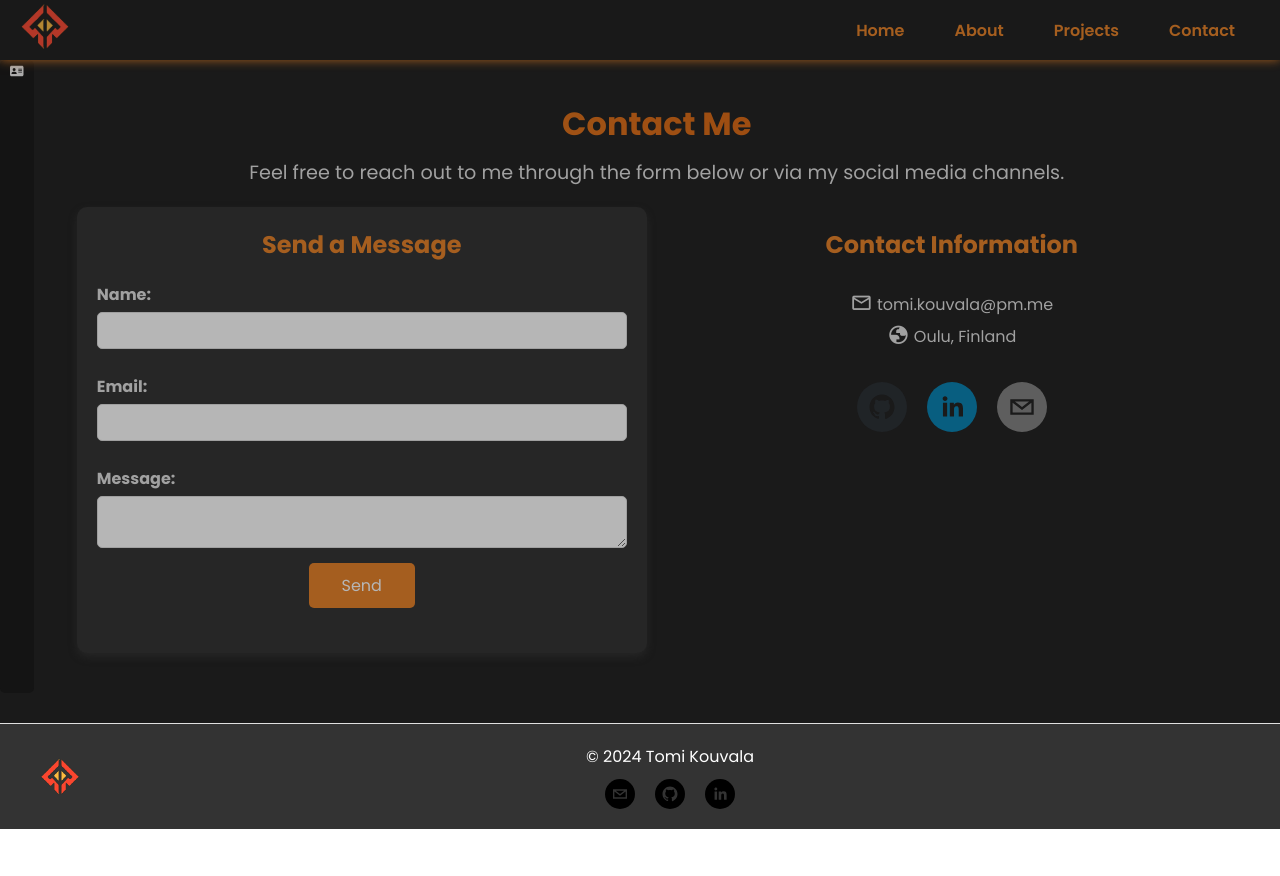
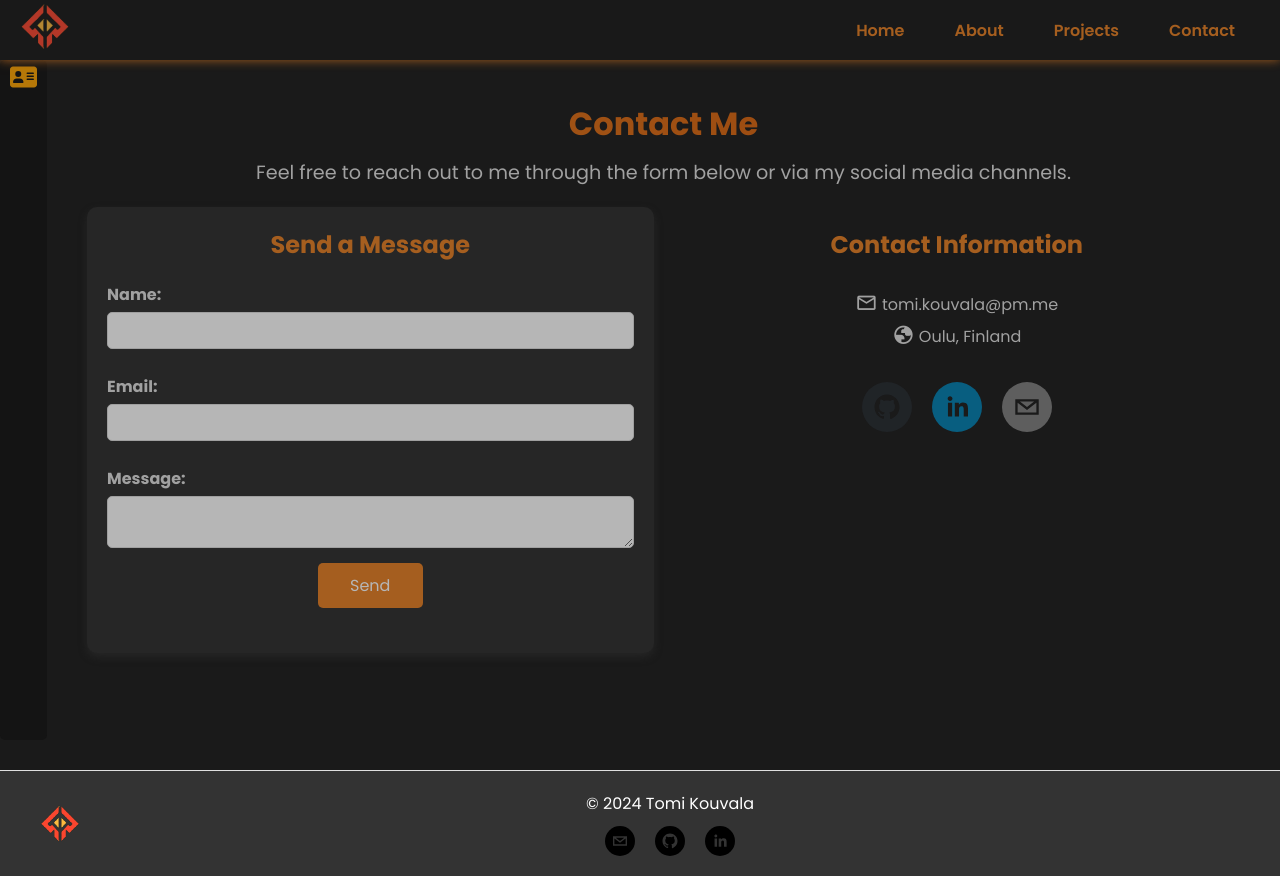
Before and after one commit to micsno/micsno.github.io, a React (Vite) app: page /#/contact in a window 1280 px wide. Before the commit the page ends 829 px from the top, so only its background shows below. Built offline with nearby package versions, Linux system fonts and the light colour scheme; a web font is replaced by a local one.

Commit message:
responsive, profile button fixing, and site min-height

```diff
--- a/index.html
+++ b/index.html
@@ -5,7 +5,8 @@
   <meta charset="UTF-8" />
   <meta name="viewport" content="width=device-width, initial-scale=1.0" />
   <meta property="og:title" content="Tomi Kouvala: Web Developer, Front-end Developer & Content Creator" />
-  <meta property="og:description" content="I'm a web developer, front-end developer and content creator from Finland. I'm passionate about creating websites and web applications that are user-friendly, accessible and visually appealing." />
+  <meta property="og:description"
+    content="I'm a web developer, front-end developer and content creator from Finland. I'm passionate about creating websites and web applications that are user-friendly, accessible and visually appealing." />
   <meta property="og:image" content="https://github.com/micsno/micsno.github.io/blob/main/src/assets/logo.jpg" />
   <meta property="og:url" content="https://micsno.github.io/" />
   <meta property="og:type" content="website" />
@@ -20,8 +21,8 @@
     rel="stylesheet">
   <link rel="stylesheet"
     href="https://fonts.googleapis.com/css2?family=Material+Symbols+Outlined:opsz,wght,FILL,GRAD@24,400,0,0" />
-    <script src='https://kit.fontawesome.com/a076d05399.js' crossorigin='anonymous'></script>
-  <link rel="icon" type="image/x-icon" href="/src/assets/logo.svg">
+    <link rel="stylesheet" href="https://cdnjs.cloudflare.com/ajax/libs/font-awesome/6.0.0-beta3/css/all.min.css">
+    <link rel="icon" type="image/x-icon" href="/src/assets/logo.svg">
   <title>Tomi Kouvala Portfolio - Web Developer, Front-end Developer & Content Creator</title>
 </head>
 
--- a/src/About.css
+++ b/src/About.css
@@ -7,6 +7,7 @@
   padding: 20px;
   background-color: var(--background-color);
   color: #ecf0f1;
+  min-height: 80vh;
 }
 
 /* Styling for the About section */
--- a/src/App.jsx
+++ b/src/App.jsx
@@ -1,3 +1,4 @@
+// App.jsx
 import React, { useEffect, useState } from 'react';
 import './App.css';
 import Header from './Header';
@@ -40,7 +41,7 @@ function App() {
               className={`info-bar-toggle ${isNavbar ? 'navbar-button' : 'sidebar-button'}`}
               onClick={toggleInfoBar}
             >
-              <FontAwesomeIcon icon={faAddressCard} />
+              <FontAwesomeIcon icon={faAddressCard} style={{ fontSize: '1.5rem', color: 'orange' }} />
             </button>
             {infoBarVisible && <InfoBar />}
             <div className="main-container">
--- a/src/Contact.css
+++ b/src/Contact.css
@@ -1,6 +1,7 @@
 .contact-page {
   padding: 20px;
   max-width: 1200px;
+  min-height: 80vh;
   margin: 0 auto;
 }
 
--- a/src/Home.css
+++ b/src/Home.css
@@ -7,6 +7,7 @@
   flex-direction: column;
   align-items: center;
   justify-content: center;
+  min-height: 80vh;
 }
 
 .intro-section {
```
Also changed, not shown: src/assets/ricasdecals.png.
